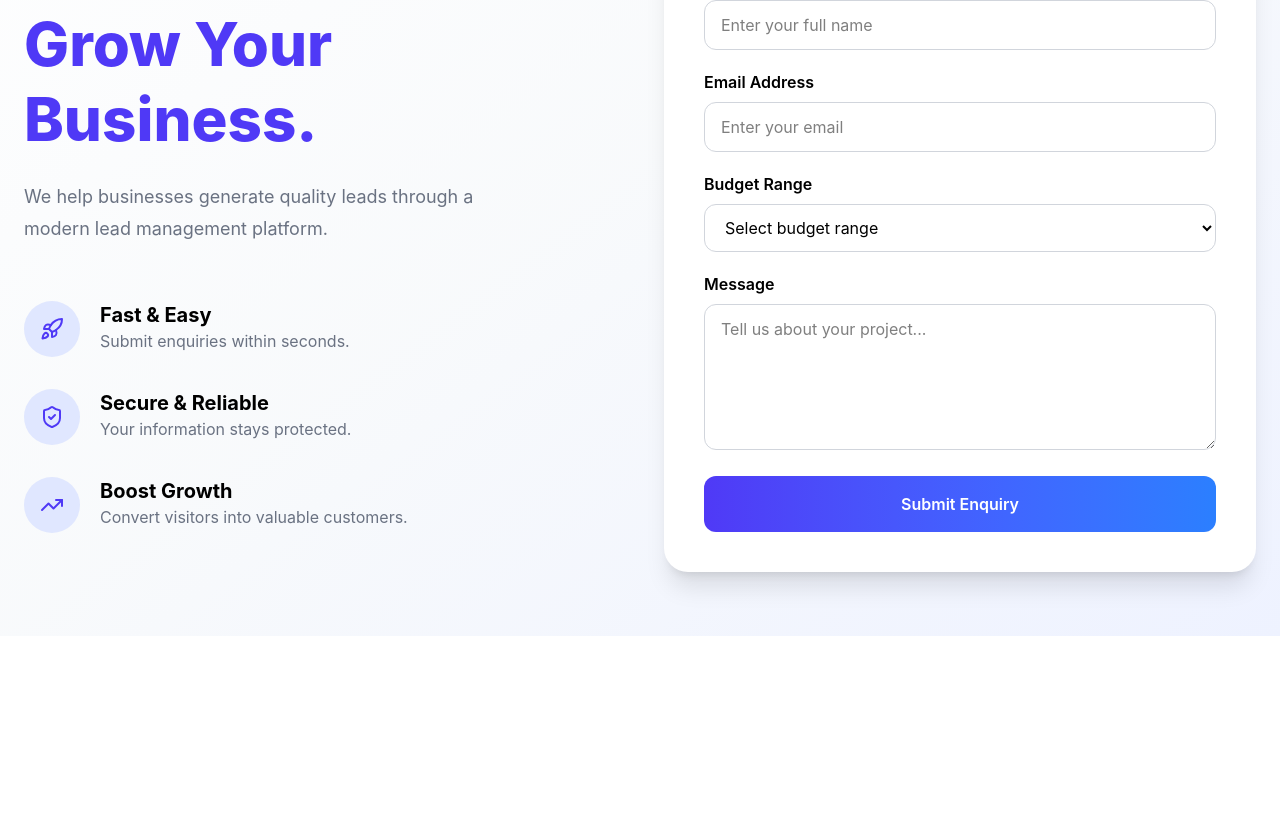
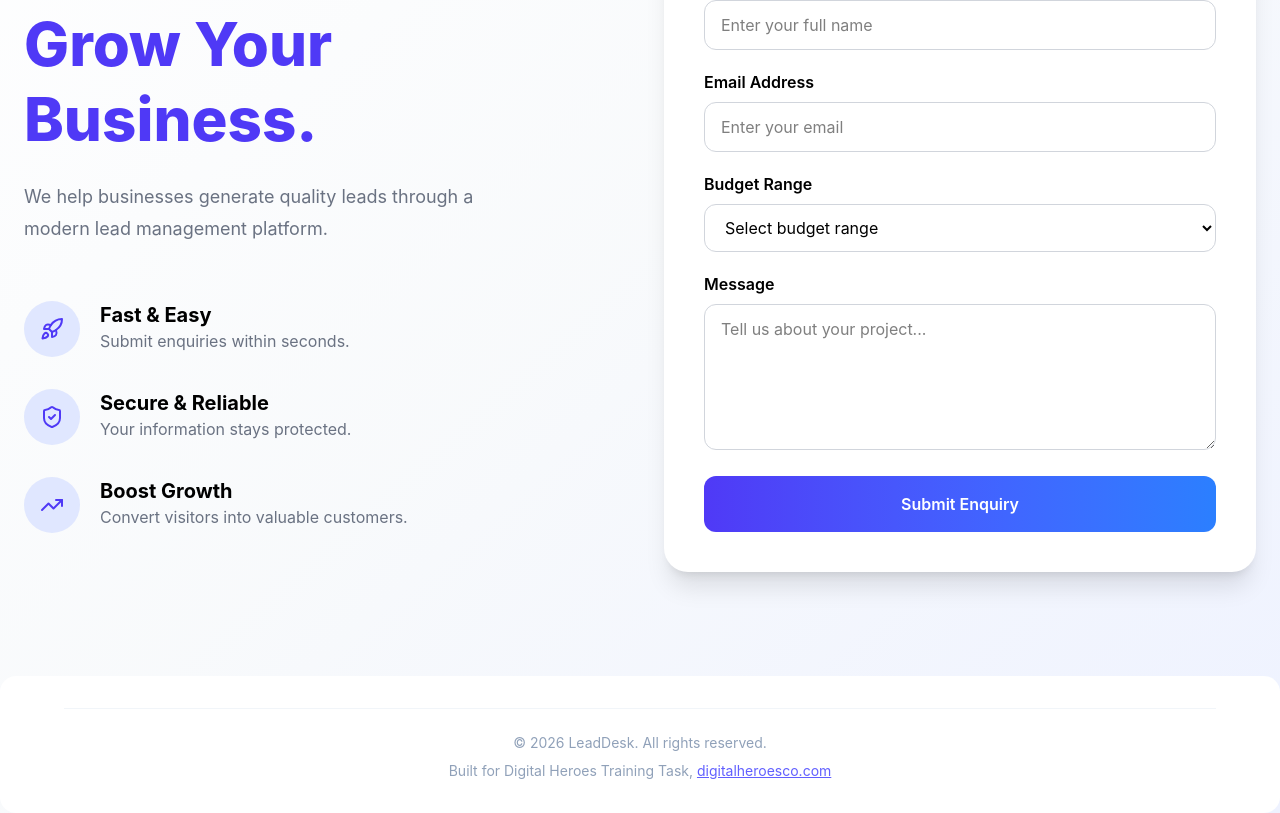
Before and after one commit to ishwari0209/Minidesk, a React (Vite) app in the folder frontend/lead-desk/: page / in a window 1280 px wide. Shown: the part 316-1129 px from the top of the page. Before the commit the page ends 952 px from the top, so only its background shows below. Built offline with nearby package versions, Linux system fonts and the light colour scheme.

Commit message:
Add Footer

```diff
--- /dev/null
+++ b/frontend/lead-desk/src/components/Footer.jsx
@@ -0,0 +1,29 @@
+export default function Footer() {
+  const year = new Date().getFullYear();
+
+
+
+  return (
+    <footer className="bg-white rounded-2xl mt-10 px-6 py-8">
+      <div className="max-w-6xl mx-auto flex flex-col gap-8">
+
+
+        {/* Bottom bar */}
+        <div className="border-t border-slate-100 pt-6 flex flex-col items-center gap-2 text-sm text-slate-400 text-center">
+          <p>© {year} LeadDesk. All rights reserved.</p>
+          <p>
+            Built for Digital Heroes Training Task,{" "}
+
+              <a href="https://digitalheroesco.com"
+              target="_blank"
+              rel="noopener noreferrer"
+              className="text-indigo-500 hover:text-indigo-600 underline"
+            >
+              digitalheroesco.com
+            </a>
+          </p>
+        </div>
+      </div>
+    </footer>
+  );
+}
--- a/frontend/lead-desk/src/pages/AdminDashboard.jsx
+++ b/frontend/lead-desk/src/pages/AdminDashboard.jsx
@@ -1,6 +1,7 @@
 import { Search, LogOut } from "lucide-react";
 import { useState, useEffect } from "react";
 import { useNavigate } from "react-router-dom";
+import Footer from "../components/Footer";
 export default function AdminDashboard() {
 const [leads, setLeads] = useState([]);
 const [filteredLeads, setFilteredLeads] = useState([]);
@@ -301,6 +302,7 @@ useEffect(() => {
         </div>
 
       </div>
+      <Footer />
 {selectedLead && (
   <div className="fixed inset-0 bg-black/50 flex items-center justify-center z-50">
 
--- a/frontend/lead-desk/src/pages/LandingPage.jsx
+++ b/frontend/lead-desk/src/pages/LandingPage.jsx
@@ -1,6 +1,7 @@
 import Navbar from "../components/Navbar";
 import HeroText from "../components/HeroText";
 import LeadForm from "../components/LeadForm";
+import Footer from "../components/Footer";
 
 export default function LandingPage() {
   return (
@@ -11,6 +12,7 @@ export default function LandingPage() {
         <HeroText />
         <LeadForm />
       </section>
+      <Footer/>
     </div>
   );
 }
```
